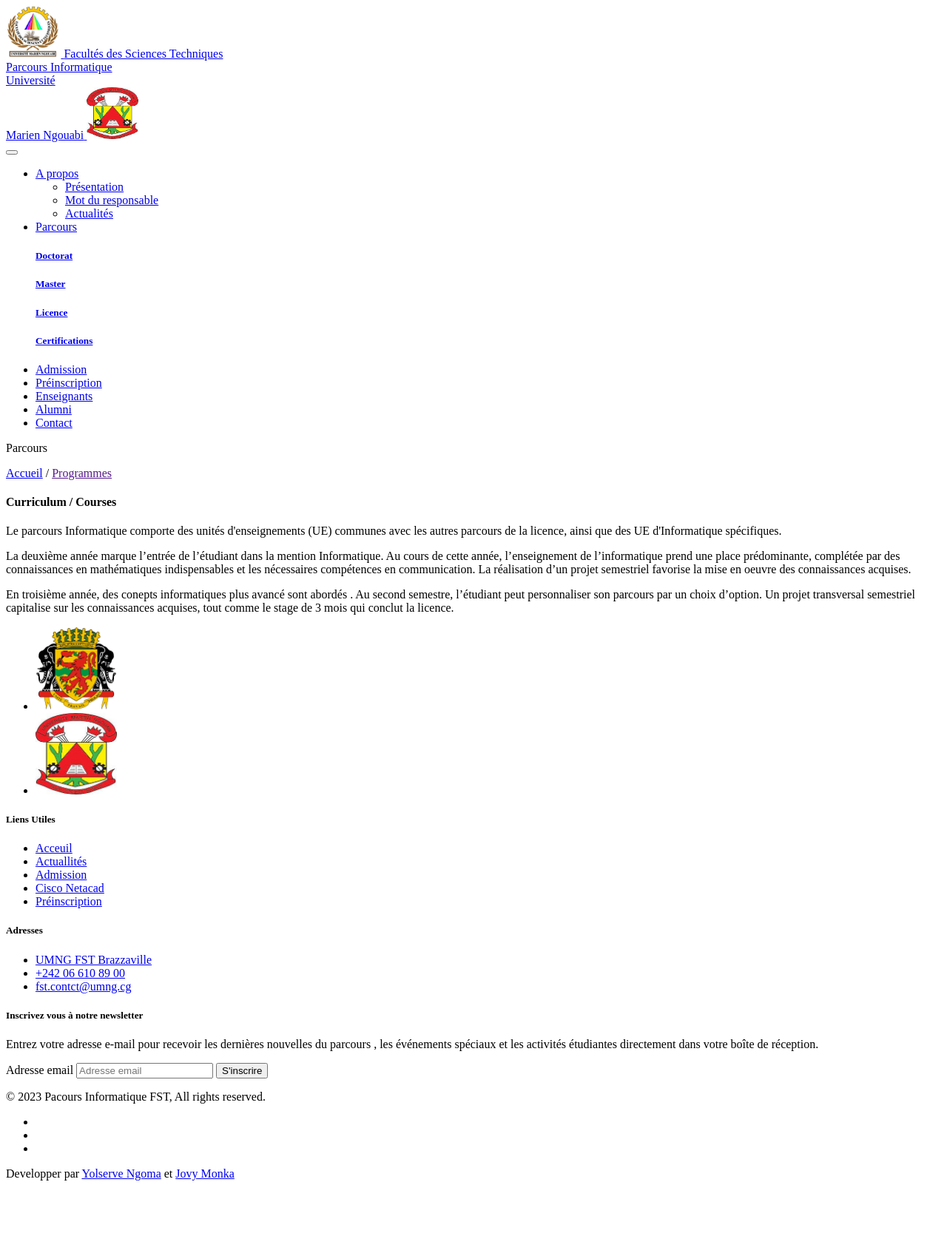
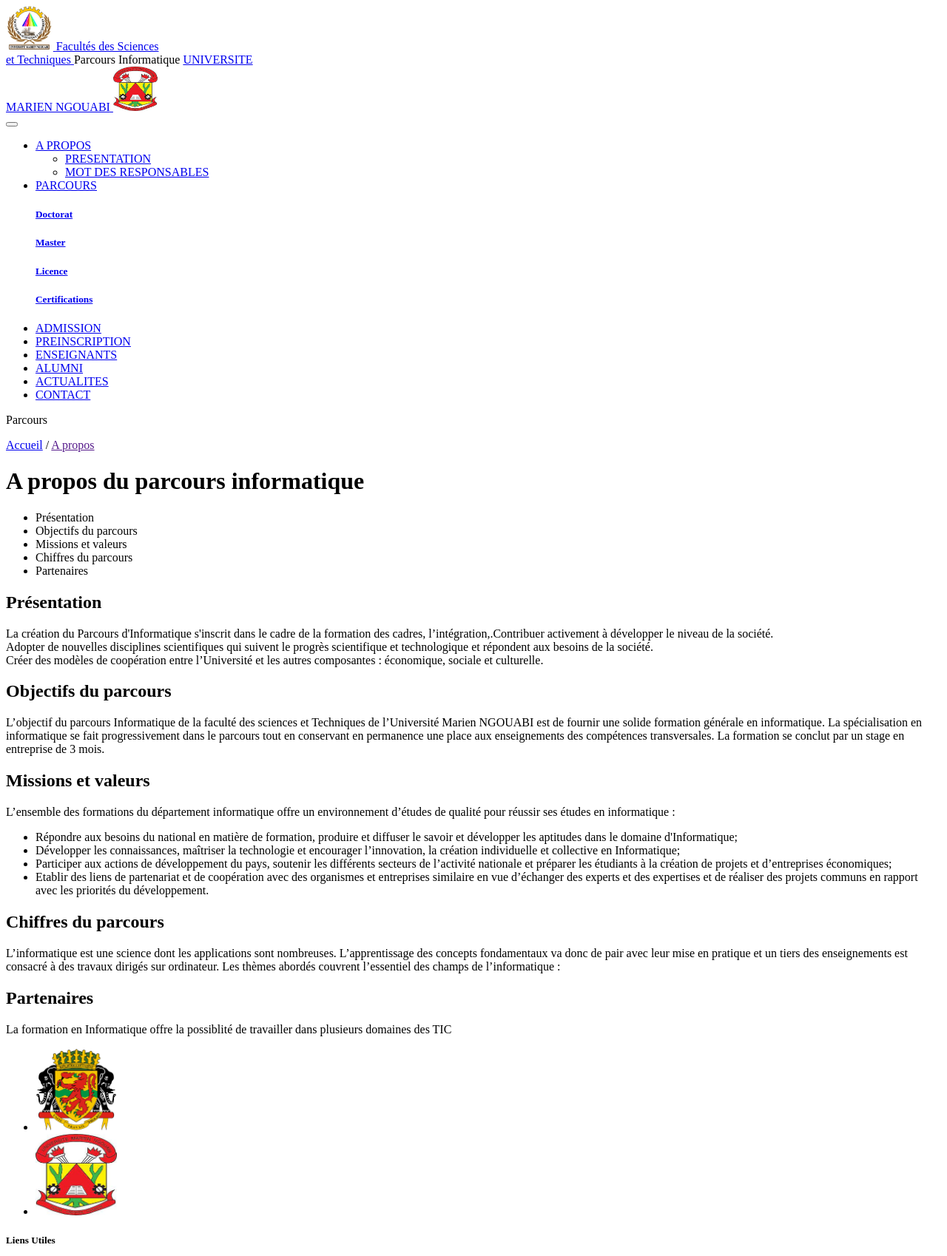
Before and after one commit to jovyzabel/fstInfoWeb, a Symfony app: template templates/parcours/programs.html.twig in a window 1280 px wide. Shown: the top 1698 px of the page at 74% size. Before the commit the page ends 1596 px from the top, so only its background shows below. Run offline with Twig, Linux system fonts and the light colour scheme; the template is opened without the code that fills it, so the values that code supplies are empty; some libraries are stand-ins or nearby versions.

Commit message:
Prise en compte des sugestions de M. Regis

```diff
--- a/src/Controller/Admin/TeacherCrudController.php
+++ b/src/Controller/Admin/TeacherCrudController.php
@@ -34,7 +34,7 @@ class TeacherCrudController extends AbstractCrudController
             TextField::new('name'),
             TextField::new('firstName'),
             TextField::new('diploma'),
-            TextField::new('placeOfAcquisition'),
+            TextField::new('grade'),
             TextEditorField::new('description')->setFormType(CKEditorType::class),
             AssociationField::new('teachedSubjects'),
 
--- a/src/Controller/ParcoursController.php
+++ b/src/Controller/ParcoursController.php
@@ -21,7 +21,7 @@ class ParcoursController extends AbstractController
     #[Route('/parcours/presentation', name: 'app_parcours_presentation')]
     public function presentation(PartnerRepository $partnerRepository): Response
     {
-        return $this->render('parcours/presentation.html.twig', [
+        return $this->render('parcours/programs.html.twig', [
             'partners' => $partnerRepository->findAll(),
         ]);
     }
--- a/src/DataFixtures/AppFixtures.php
+++ b/src/DataFixtures/AppFixtures.php
@@ -72,7 +72,7 @@ class AppFixtures extends Fixture
                 ->setCreatedAt(new DateTimeImmutable())
                 ->setCivility('Monsieur')
                 ->setPictureName($faker->imageUrl)
-                ->setPlaceOfAcquisition("FST - UMNG, Brazzaville")
+                ->setGrade("Assistant")
                 ->setName($faker->lastName())
                 ->setFirstName($faker->firstName());
 
--- a/templates/header.html.twig
+++ b/templates/header.html.twig
@@ -1,18 +1,16 @@
 <header  class="container py-2">
-    <div class="row d-flex justify-content-between">
-        <div class="col-6 col-md-4 col-lg-4 ms-2">
-            <a class="navbar-brand d-flex align-items-center" href=" {{path('app_home')}} ">
-               <img src="{{ asset('logos/2014-05-20.jpg') }}" alt="Facultés des Sciences et Techniques" class="" height="70"/>
-               <span class="text-color-2 fs-6 fw-400 ms-2">Facultés des Sciences Techniques <br> Parcours Informatique</span>
-           </a>
-        </div>
-        <div class="col-6 col-md-4 col-lg-4  ms-5">
-            <a class="navbar-brand d-flex align-items-center" href="#">
-                <span class="text-color-2 fs-6 fw-300 ms-2"> Université <br> Marien Ngouabi</span>
-               <img src="{{ asset('logos/Umng.jpg') }}" alt="Université Marien Ngouabi" class="" height="70"/>
+    <div class="d-flex justify-content-between align-items-center">
 
-           </a>
-        </div>
+        <a class="navbar-brand d-flex align-items-center" href=" {{path('app_home')}} ">
+            <img src="{{ asset('logos/2014-05-20.jpg') }}" alt="Facultés des Sciences et Techniques" class="" height="60"/>
+            <span class="text-color-2 fs-6 fw-bold mx-2 d-none d-md-block">Facultés des Sciences <br> et Techniques</span>
+        </a>
+        <span class="fs-5 fw-bold">Parcours Informatique</span>
+        <a class="navbar-brand d-flex align-items-center" href="#">
+            <span class="text-color-2 fs-6 fw-bold mx-2 text-end d-none d-md-block"> UNIVERSITE<br> MARIEN NGOUABI</span>
+            <img src="{{ asset('logos/Umng.jpg') }}" alt="Université Marien Ngouabi" class="" height="60"/>
+
+        </a>
     </div>
 </header>
 <nav class="navbar navbar-expand-lg specifical-bg-3-testimonial">
@@ -28,25 +26,19 @@
                             role="button"
                             data-bs-toggle="dropdown"
                             aria-expanded="false">
-                        A propos
+                        A PROPOS
                         </a>
                         <ul class="dropdown-menu border-0">
                             <li>
                                 <a class="dropdown-item header-link "
                                     href=" {{ path('app_parcours_presentation') }} ">
-                                Présentation
+                                PRESENTATION
                                 </a>
                             </li>
                             <li>
                                 <a class="dropdown-item header-link"
                                     href=" {{ path('app_parcours_chief_word') }}">
-                                Mot du responsable
-                                </a>
-                            </li>
-                            <li>
-                                <a class="dropdown-item header-link"
-                                    href="{{ path('app_news') }}">
-                                Actualités
+                                MOT DES RESPONSABLES
                                 </a>
                             </li>
                         </ul>
@@ -54,7 +46,7 @@
                     <li class="nav-item dropdown text-white">
                         <a id="coursesMenu" href="{{path('app_specialities_list')}}" style="display:none"></a>
                         <a class="nav-link dropdown-toggle px-2 py-3 text-white" href="{{path('app_formation_cycles')}}" data-bs-toggle="dropdown">
-                            Parcours
+                            PARCOURS
                         </a>
                         <div class="dropdown-menu dropdown-large border-0">
                             <div class="">
@@ -81,30 +73,36 @@
                     </li>
                     <li>
                         <a href="{{path('app_admission')}}" class="nav-link px-2 py-3 text-white">
-                            Admission
+                            ADMISSION
                         </a>
                     </li>
                     <li>
                         <a href="{{ path('app_pre_registration_index') }}"
                             class="nav-link px-2  py-3 text-white">
-                        Préinscription
+                            PREINSCRIPTION
                         </a>
                     </li>
                     <li>
                         <a href="{{path('app_parcours_teachers')}}" class="nav-link px-2  py-3 text-white">
-                            Enseignants
+                            ENSEIGNANTS
                         </a>
                     </li>
                     <li>
                         <a href="{{path('app_alumni')}}"
                             class="nav-link px-2  py-3 text-white">
-                        Alumni
+                        ALUMNI
+                        </a>
+                    </li>
+                    <li>
+                        <a class="nav-link px-2  py-3 text-white"
+                            href="{{ path('app_news') }}">
+                        ACTUALITES
                         </a>
                     </li>
                     <li>
                         <a href="{{ path('app_contact') }}"
                             class="nav-link px-2  py-3 text-white">
-                        Contact
+                        CONTACT
                         </a>
                     </li>
                     {# <li class="dropdown">
--- a/templates/parcours/programs.html.twig
+++ b/templates/parcours/programs.html.twig
@@ -1,87 +1,106 @@
 {% extends 'base.html.twig' %}
 
-{% block title %}
-Programmes
+{% block title %}A propos - Parcours informatique FST{% endblock %}
+
+{% block meta %}
+    <meta name="description" content="Le Parcours informatique de la FST de l'UMNG est accessibles pour tout étudiants ayant validé L1 d'un parcours scientifique ou équivalent!">
 {% endblock %}
 
 {% block body %}
 
-{{ include('parcours/_heading.html.twig',{'sub_link':'Programmes'}) }}
+{{ include('parcours/_heading.html.twig',{'sub_link':'A propos'}) }}
 
 <div class="container">
+    <h1 class="my-5">A propos du parcours informatique</h1>
+    <div class="row align-items-start">
 
-    <div>
+        <ul class="col-lg-3 nav nav-tabs list-group" id="myTab" role="tablist" >
+            <li class="nav-item list-group-item" role="presentation">
+                <a class="nav-link active" id="home-tab" data-bs-toggle="tab" data-bs-target="#home-tab-pane" type="button" role="tab" aria-controls="home-tab-pane" aria-selected="true"><span>Présentation</span></a>
+            </li>
+            <li class="nav-item list-group-item" role="presentation">
+                <a class="nav-link " id="profile-tab" data-bs-toggle="tab" data-bs-target="#profile-tab-pane" type="button" role="tab" aria-controls="profile-tab-pane" aria-selected="false"><span>Objectifs du parcours</span></a>
+            </li>
+            <li class="nav-item list-group-item" role="presentation">
+                <a class="nav-link" id="contact-tab" data-bs-toggle="tab" data-bs-target="#contact-tab-pane" type="button" role="tab" aria-controls="contact-tab-pane" aria-selected="false"><span>Missions et valeurs</span></a>
+            </li>
+            <li class="nav-item list-group-item" role="presentation">
+                <a class="nav-link" id="skills-tab" data-bs-toggle="tab" data-bs-target="#skills-tab-pane" type="button" role="tab" aria-controls="skills-tab-pane" aria-selected="false"><span>Chiffres du parcours</span></a>
+            </li>
+            <li class="nav-item list-group-item" role="presentation">
+                <a class="nav-link" id="careers-tab" data-bs-toggle="tab" data-bs-target="#careers-tab-pane" type="button" role="tab" aria-controls="careers-tab-pane" aria-selected="false"><span>Partenaires</span></a>
+            </li>
+        </ul>
+
+        <div class="col-lg-9 tab-content" id="myTabContent">
+            <div class="tab-pane fade show active" id="home-tab-pane" role="tabpanel" aria-labelledby="home-tab" tabindex="0">
 				<div class="">
-            <div class="row">
-                <div class="col-lg-4 col-sm-12">
-
-                    <h4 class="">
-                        Curriculum / Courses
-                    </h4>
-                    <div class="">
-                        <p>
-                            Le parcours Informatique comporte des unités d'enseignements (UE) communes avec les autres parcours de la licence, ainsi que des UE d'Informatique spécifiques.
-						</p>
-						<p>
-							La deuxième année marque l’entrée de l’étudiant dans la mention Informatique. Au cours de cette année, l’enseignement de l’informatique prend une place prédominante, complétée par des connaissances en mathématiques indispensables et les nécessaires compétences en communication. La réalisation d’un projet semestriel favorise la mise en oeuvre des connaissances acquises.
-						</p>
-						<p>
-							En troisième année, des conepts informatiques plus avancé sont abordés . Au second semestre, l’étudiant peut personnaliser son parcours par un choix d’option. Un projet transversal semestriel capitalise sur les connaissances acquises, tout comme le stage de 3 mois qui conclut la licence.
-                        </p>
-
+					<h2>Présentation</h2>
+					<div class="my-3">
+						<P>
+							La création du Parcours d'Informatique s'inscrit dans le cadre de la formation des cadres, l’intégration,.Contribuer activement à développer le niveau de la société. <br>
+							Adopter de nouvelles disciplines scientifiques qui suivent le progrès scientifique et technologique et répondent aux besoins de la société. <br>
+							Créer des modèles de coopération entre l’Université et les autres composantes : économique, sociale et culturelle.
+						</P>
 					</div>
 				</div>
-                <div id="" class="col-lg-8 col-sm-12">
-					<div class="CoursesFeed-posts_wrap">
-						<div class=" mb-3 accordion accordion-flush" id="accordionBusiness">
-
-						{% for semester in semesters %}
-
-							<div class="accordion-item">
-								<h2 class="mb-3 accordion-header" id="heading-{{semester.code}}">
-									<button class="accordion-button collapsed" type="button" data-bs-toggle="collapse" data-bs-target="#collapse12{{semester.code}}" aria-expanded="false" aria-controls="collapse12">
-									{{semester.label}}
-									</button>
-								</h2>
-								<div id="collapse12{{semester.code}}" class="accordion-collapse collapse" aria-labelledby="heading-{{semester.code}}" data-bs-parent="#accordionBusiness">
-									<div class="accordion-body">
-										<div class="accordion accordion-flush" id="accordionFlushExample">
-										{% for ue in semester.ues %}
-
-											<div class="accordion-item">
-												<h2 class="accordion-header" id="flush-heading-{{ue.code}}">
-													<button class="accordion-button collapsed" type="button" data-bs-toggle="collapse" data-bs-target="#flush-collapseOne{{ue.code}}" aria-expanded="false" aria-controls="flush-collapseOne{{ue.code}}">
-													{{ue.label}}
-													</button>
-												</h2>
-												<div id="flush-collapseOne{{ue.code}}" class="accordion-collapse collapse" aria-labelledby="flush-heading-{{ue.code}}" data-bs-parent="#accordionFlushExample">
-													<div class="accordion-body">
-														<ul class="list-unstyled">
-															{% for subject in ue.subjects %}
-																<li>{{subject}}</li>
-															{% endfor %}
+            </div>
+            <div class="tab-pane fade" id="profile-tab-pane" role="tabpanel" aria-labelledby="profile-tab" tabindex="0">
+				<div class="">
+					<h2>Objectifs du parcours</h2>
+					<div class="my-3">
+						<p>L’objectif du parcours Informatique de la faculté des sciences et Techniques de l’Université Marien NGOUABI est de fournir une solide formation générale en informatique. La spécialisation en informatique se fait progressivement dans le parcours tout en conservant en permanence une place aux enseignements des compétences transversales. La formation se conclut par un stage en entreprise de 3 mois.</p>
+					</div>
+				</div>
+            </div>
+            <div class="tab-pane fade border-0" id="contact-tab-pane" role="tabpanel" aria-labelledby="contact-tab" tabindex="0">
+				<div class="">
+					<h2>Missions et valeurs</h2>
+					<div class="my-3">
+						<p>L’ensemble des formations du département informatique offre un environnement d’études de qualité pour réussir ses études en informatique :</p>
+						<ul>
+							<li>Répondre aux besoins du national en matière de formation, produire et diffuser le savoir et développer les aptitudes dans le domaine d'Informatique;</li>
+							<li>Développer les connaissances, maîtriser la technologie et encourager l’innovation, la création individuelle et collective en Informatique;</li>
+							<li>Participer aux actions de développement du pays, soutenir les différents secteurs de l’activité nationale et préparer les étudiants à la création de projets et d’entreprises économiques;</li>
+							<li>Etablir des liens de partenariat et de coopération avec des organismes et entreprises similaire en vue d’échanger des experts et des expertises et de réaliser des projets communs en rapport avec les priorités du développement.</li>
 						</ul>
 					</div>
 				</div>
             </div>
-
-										{% endfor %}
+            <div class="tab-pane fade" id="skills-tab-pane" role="tabpanel" aria-labelledby="skills-tab" tabindex="0">
+				<div class="">
+					<h2>Chiffres du parcours</h2>
+					<div class="my-3">
+						<p>
+							L’informatique est une science dont les applications sont nombreuses. L’apprentissage des concepts fondamentaux va donc de pair avec leur mise en pratique et un tiers des enseignements est consacré à des travaux dirigés sur ordinateur. Les thèmes abordés couvrent l’essentiel des champs de l’informatique :
+						</p>
 					</div>
 				</div>
             </div>
+            <div class="tab-pane fade border-0" id="careers-tab-pane" role="tabpanel" aria-labelledby="careers-tab" tabindex="0">
+				<div class="">
+					<h2>Partenaires</h2>
+					<div class="">
+						<p>La formation en Informatique offre la possiblité de travailler dans plusieurs domaines des TIC</p>
+						<div class="d-flex">
+							{% for partner in partners %}
+							<div class="card border-0 m-3 p-3 shadow-sm">
+								<img src="{{asset('uploads/images/partenaires/' ~ partner.logoName)}}" class="card-img-top" alt="...">
+								<div class="card-body">
+									<h6 class="card-title">
+										<a href="{{partner.url}}" class="text-decoration-none text-dark">
+											{{partner.label}}
+										</a>
+									</h6>
 								</div>
-
+							</div>
 							{% endfor %}
-
-							{# </div> #}
 						</div>
-
-                    </div>
-
 					</div>
 				</div>
             </div>
         </div>
     </div>
 
+</div>
 {% endblock %}
```
Also changed, not shown: assets/styles/app.css (+10 -1 lines), migrations/Version20230129205017.php (added, +31 -0 lines), src/Entity/Teacher.php (+5 -5 lines), templates/home/_carousel.html.twig (+17 -23 lines). Lines whose indentation alone changed are shown as unchanged.
